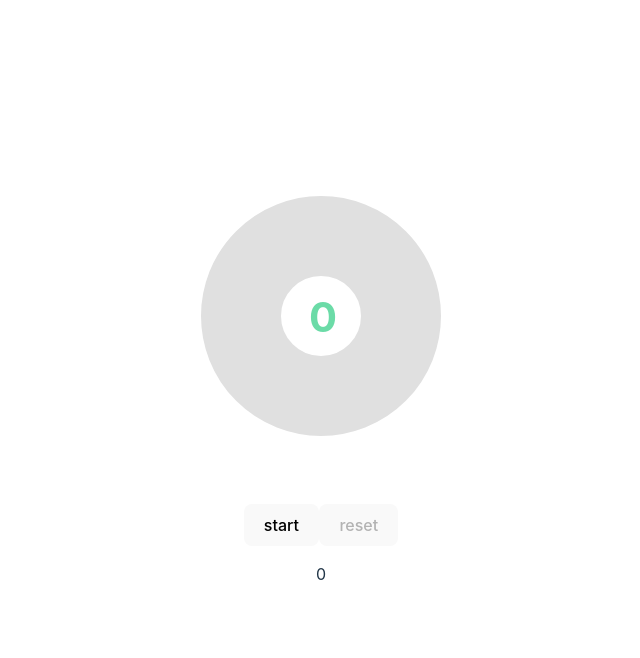
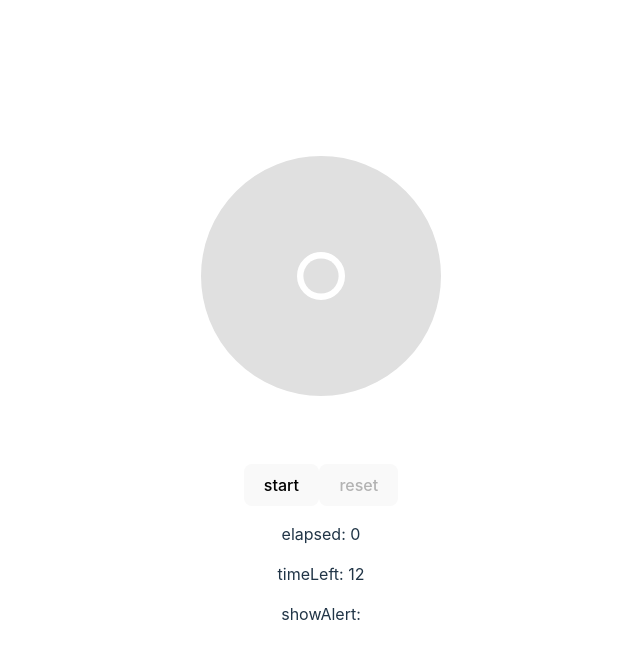
Before and after one commit to dmitro02/apnea-react, a React (Vite) app: page / in a window 1280 px wide. Shown: the top 658 px of the page, without its empty margins (319-959 px from the left). Built offline with nearby package versions, Linux system fonts and the light colour scheme.

Commit message:
alert; record;

```diff
--- a/src/App.jsx
+++ b/src/App.jsx
@@ -3,19 +3,28 @@ import './App.css';
 import Timer from './utils/timer';
 import CircularProgressBar from './components/CircularProgressBar';
 
-const DURATION = 10;
+const DURATION = 12;
+const RADIUS = 90;
+const PROGRESS_COLOR = '#3287a8';
+const GET_READY_COLOR = '#de5952';
+const COUNTDDOWN_DURATION = 4;
 
 function App() {
   const [elapsed, setElapsed] = useState(0);
   const [isStarted, setIsStarted] = useState(false);
+  const [recordTime, setRecordTime] = useState(0);
 
   const timer = useMemo(() => new Timer(DURATION, setElapsed), []);
 
   const start = async () => {
-    setElapsed(0);
+    reset();
     setIsStarted(true);
     await timer.start();
     setIsStarted(false);
+  };
+
+  const record = () => {
+    setRecordTime(elapsed);
   };
 
   const stop = () => {
@@ -26,14 +35,26 @@ function App() {
   const reset = () => {
     timer.reset();
     setElapsed(0);
+    setRecordTime(0);
   };
+
+  const timeLeft = DURATION - elapsed;
+  const showAlert = timeLeft <= COUNTDDOWN_DURATION;
 
   return (
     <>
-      <CircularProgressBar value={elapsed} max={DURATION} />
+      <CircularProgressBar
+        radius={RADIUS}
+        value={elapsed}
+        max={DURATION}
+        color={PROGRESS_COLOR}
+        alertColor={GET_READY_COLOR}
+        showAlert={showAlert}
+        recordTime={recordTime}
+      />
       <div className="card">
-        <button onClick={start} disabled={isStarted}>
-          start
+        <button onClick={isStarted ? record : start}>
+          {isStarted ? "record" : "start"}
         </button>
         <button
           onClick={isStarted ? stop : reset}
@@ -41,7 +62,9 @@ function App() {
         >
           {isStarted ? 'stop' : 'reset'}
         </button>
-        <p>{elapsed}</p>
+        <p>elapsed: {elapsed}</p>
+        <p>timeLeft: {timeLeft}</p>
+        <p>showAlert: {showAlert}</p>
       </div>
     </>
   );
--- a/src/components/CircularProgressBar.jsx
+++ b/src/components/CircularProgressBar.jsx
@@ -1,9 +1,17 @@
-const RADIUS = 100;
-
-function CircularProgressBar({ radius = RADIUS, value, max }) {
+function CircularProgressBar({
+  radius,
+  value,
+  max,
+  color,
+  alertColor,
+  showAlert,
+  recordTime,
+}) {
   const circumference = 2 * Math.PI * radius;
   const progress = (value * 100) / max;
   const strokeDashoffset = circumference * ((100 - progress) / 100);
+  const strokeDashoffsetRecord =
+    circumference * ((100 - (recordTime * 100) / max) / 100);
 
   return (
     <svg
@@ -14,35 +22,63 @@ function CircularProgressBar({ radius = RADIUS, value, max }) {
       xmlns="http://www.w3.org/2000/svg"
       style={{ transform: 'rotate(-90deg)' }}
     >
-      <circle
+      <circle // background circle
         r={radius}
         cx="150"
         cy="150"
         fill="transparent"
         stroke="#e0e0e0"
-        strokeWidth="100"
+        strokeWidth="120"
       />
-      <circle
+      <circle // progress circle 2
         r={radius}
         cx="150"
         cy="150"
-        stroke="#76e5b1"
-        strokeWidth="100"
+        stroke="green"
+        strokeWidth="114"
         strokeLinecap="butt"
         strokeDashoffset={strokeDashoffset}
         fill="transparent"
         strokeDasharray={circumference}
       />
-      <text
-        x="0px"
-        y="0px"
-        fill="#6bdba7"
-        fontSize="52px"
-        fontWeight="bold"
-        style={{ transform: 'rotate(90deg) translate(135px, -130px)' }}
+      <circle // progress circle
+        r={radius}
+        cx="150"
+        cy="150"
+        stroke={color}
+        strokeWidth="114"
+        strokeLinecap="butt"
+        strokeDashoffset={
+          recordTime ? strokeDashoffsetRecord : strokeDashoffset
+        }
+        fill="transparent"
+        strokeDasharray={circumference}
+      />
+
+      <circle // center circle
+        r="22"
+        cx="150"
+        cy="150"
+        fill="#e0e0e0"
+        strokeWidth="0"
+      />
+      <circle // alert circle
+        r={radius + 66}
+        cx="150"
+        cy="150"
+        fill="transparent"
+        stroke={alertColor}
+        strokeWidth="8"
+        opacity="0"
       >
-        {value}
-      </text>
+        <animate
+          attributeName="opacity"
+          values="0;1;0"
+          dur="2s"
+          repeatCount="indefinite"
+        />
+        <set attributeName="display" to={showAlert ? 'block' : 'none'} />
+      </circle>
     </svg>
   );
 }
```
